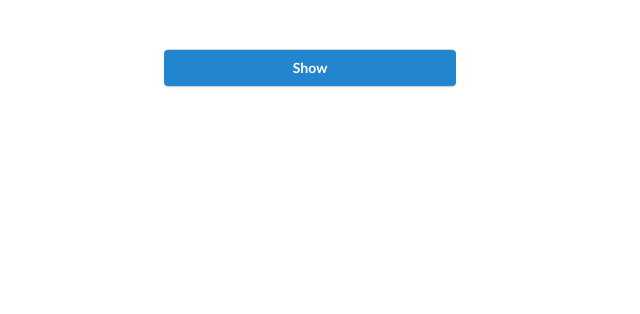
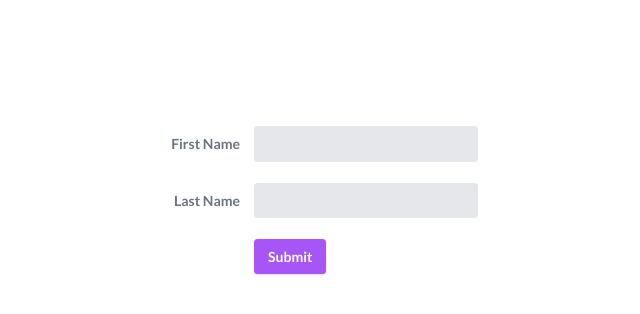
Before and after one commit to Hikari7/React_Counter, a React (Create React App) app: page / in a window 1280 px wide. Shown: the top 314 px of the page, without its empty margins (330-970 px from the left). Built offline with nearby package versions, Linux system fonts and the light colour scheme.

Commit message:
added Form and imported tailwind

```diff
--- a/public/index.html
+++ b/public/index.html
@@ -28,6 +28,7 @@
       work correctly both with client-side routing and a non-root public URL.
       Learn how to configure a non-root public URL by running `npm run build`.
     -->
+    <script src="https://cdn.tailwindcss.com"></script>
     <title>React App</title>
   </head>
   <body>
--- a/src/App.js
+++ b/src/App.js
@@ -1,10 +1,11 @@
 import React from "react";
-import Counter from "./Counter";
+// import Counter from "./exercises/Counter";
+import Form from "./exercises/Form"
 
 export default () => {
     return (
       <div>
-        <Counter />
+        <Form />
       </div>
     );
   };
--- /dev/null
+++ b/src/exercises/Form.js
@@ -0,0 +1,64 @@
+import React, { useState } from "react";
+
+const ShowForm = () => {
+  const [firstName, setFirstName] = useState("");
+  const [lastName, setLastName] = useState("");
+
+  const handleSubmit = (e) => {
+    e.preventDefault();
+    alert(`Hi ${firstName} ${lastName}!`);
+  };
+
+  return (
+    <div>
+      <div className="container mx-auto my-36 flex justify-center">
+        <form onSubmit={handleSubmit} className="w-full max-w-sm">
+          <div className="md:flex md:items-center mb-6">
+            <div className="md:w-1/3">
+              <label className="block text-gray-500 font-bold md:text-right mb-1 md:mb-0 pr-4">
+                First Name
+              </label>
+            </div>
+            <div className="md:w-2/3">
+              <input
+                className="bg-gray-200 appearance-none border-2 border-gray-200 rounded w-full py-2 px-4 text-gray-700 leading-tight focus:outline-none focus:bg-white focus:border-purple-500"
+                type="text"
+                value={firstName}
+                onChange={(e) => setFirstName(e.target.value)}
+              />
+            </div>
+          </div>
+          <div className="md:flex md:items-center mb-6">
+            <div className="md:w-1/3">
+              <label className="block text-gray-500 font-bold md:text-right mb-1 md:mb-0 pr-4">
+                Last Name
+              </label>
+            </div>
+            <div className="md:w-2/3">
+              <input
+                className="bg-gray-200 appearance-none border-2 border-gray-200 rounded w-full py-2 px-4 text-gray-700 leading-tight focus:outline-none focus:bg-white focus:border-purple-500"
+                value={lastName}
+                onChange={(e) => setLastName(e.target.value)}
+              />
+            </div>
+          </div>
+          <div className="md:flex md:items-center">
+            <div className="md:w-1/3"></div>
+            <div className="md:w-2/3">
+              <button
+                input
+                type="submit"
+                className="shadow bg-purple-500 hover:bg-purple-400 focus:shadow-outline focus:outline-none text-white font-bold py-2 px-4 rounded"
+                value="Submit"
+              >
+                Submit
+              </button>
+            </div>
+          </div>
+        </form>
+      </div>
+    </div>
+  );
+};
+
+export default ShowForm;
```
Also changed, not shown: src/exercises/Counter.js (renamed from src/Counter.js).
